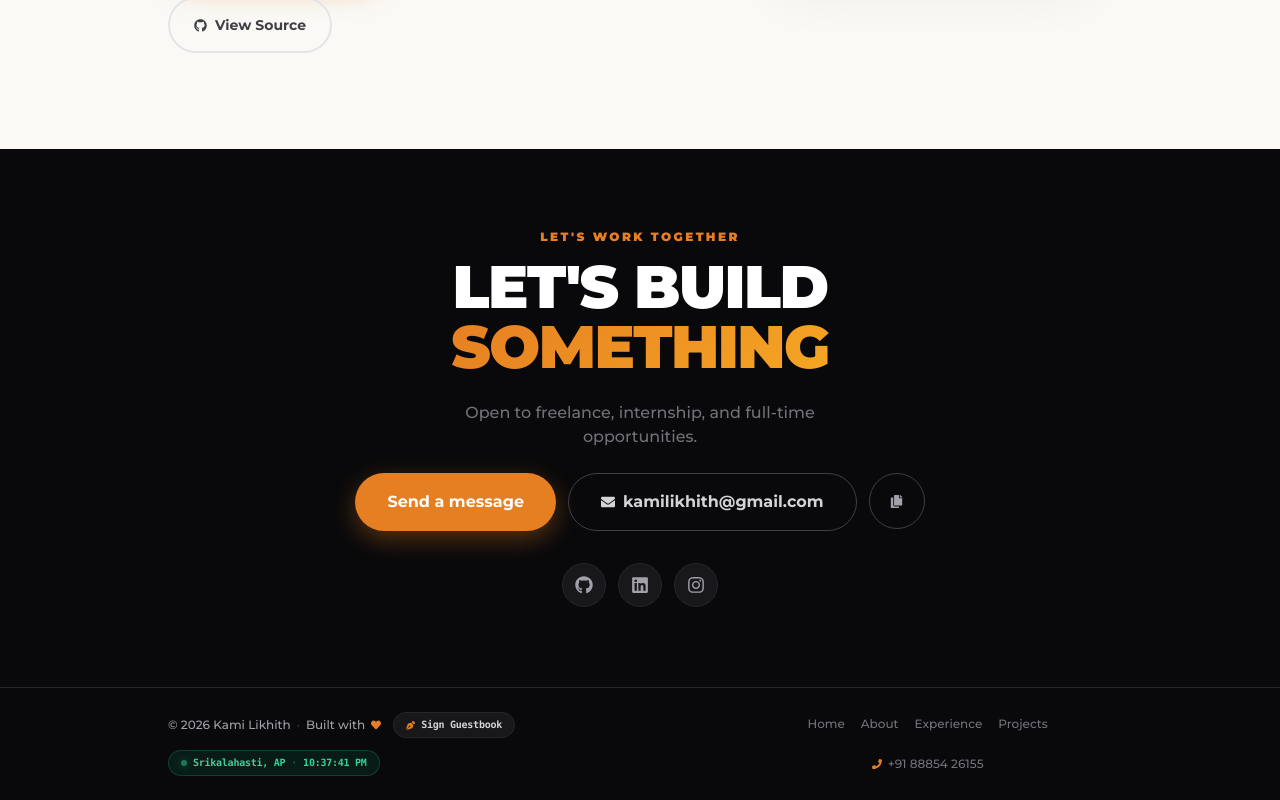
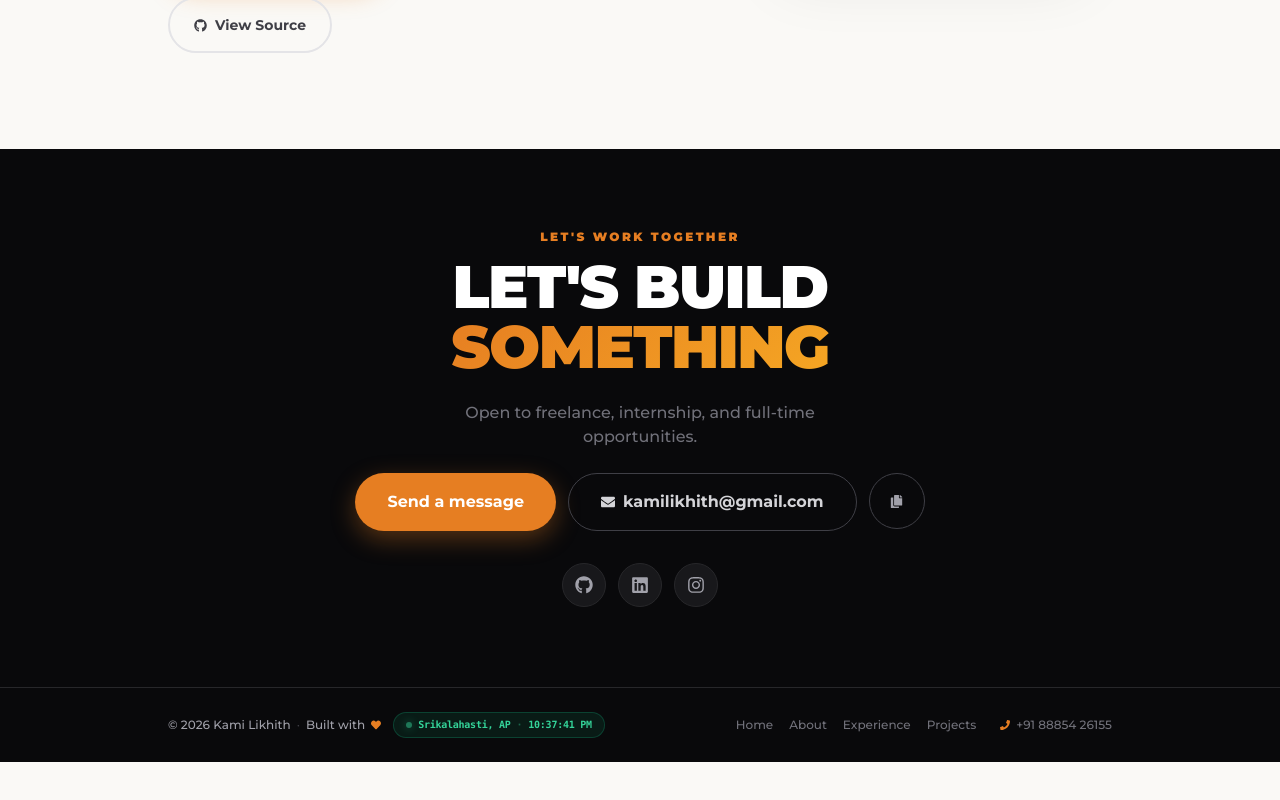
Before and after one commit to likhith3035/my-portfolio, a React (Vite) app: page / in a window 1280 px wide. Shown: the part 8335-9135 px from the top of the page. After the commit the page ends 9097 px from the top, so only its background shows below. Built offline with nearby package versions, Linux system fonts and the light colour scheme.

Commit message:
refactor(footer): remove sign guestbook action trigger from bottom navigation bar

```diff
--- a/src/components/Footer.jsx
+++ b/src/components/Footer.jsx
@@ -149,17 +149,7 @@ export default function Footer() {
               <span className="text-zinc-700">·</span>
               Built with <FaHeart className="text-[var(--accent)]" size={10} />
             </p>
-            <button
-              onClick={() => {
-                sound.pop();
-                window.__openSignatureModal?.();
-              }}
-              className="inline-flex items-center gap-1.5 px-3 py-1 rounded-full bg-zinc-900 border border-zinc-800 text-zinc-300 hover:text-[var(--accent)] hover:border-[var(--accent)]/40 text-[10px] font-mono font-bold tracking-tight transition-all active:scale-95 shadow-xs cursor-pointer"
-              title="Open Fountain Pen Calligraphy Studio & Visitor Guestbook"
-            >
-              <FaPenNib size={9} className="text-[var(--accent)]" />
-              <span>Sign Guestbook</span>
-            </button>
+
             <span className="inline-flex items-center gap-1.5 px-3 py-1 rounded-full bg-emerald-500/10 border border-emerald-500/25 text-emerald-400 text-[10px] font-mono font-bold tracking-tight shadow-xs">
               <span className="w-1.5 h-1.5 rounded-full bg-emerald-400 animate-pulse shadow-[0_0_8px_#10b981]" />
               <span>Srikalahasti, AP</span>
```
